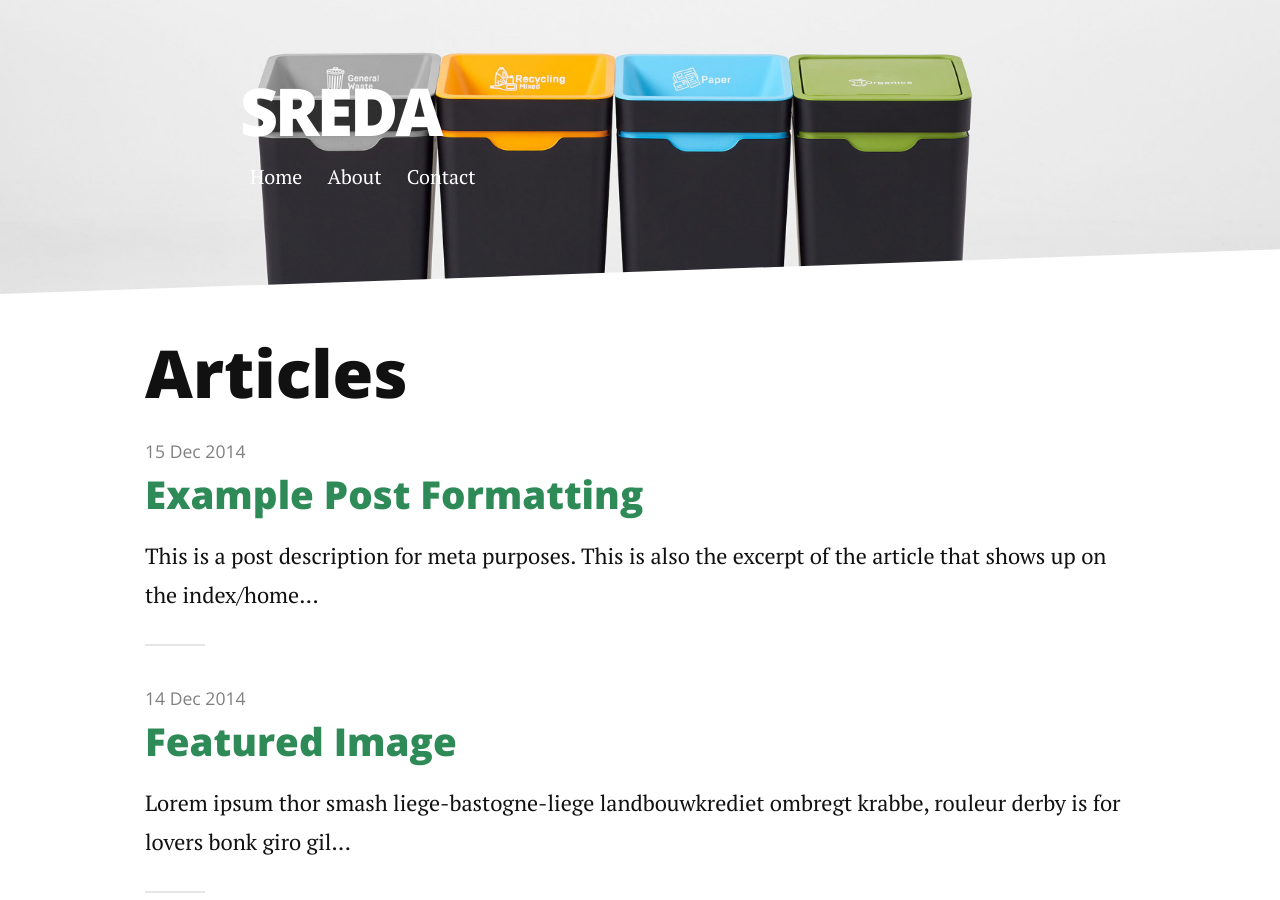
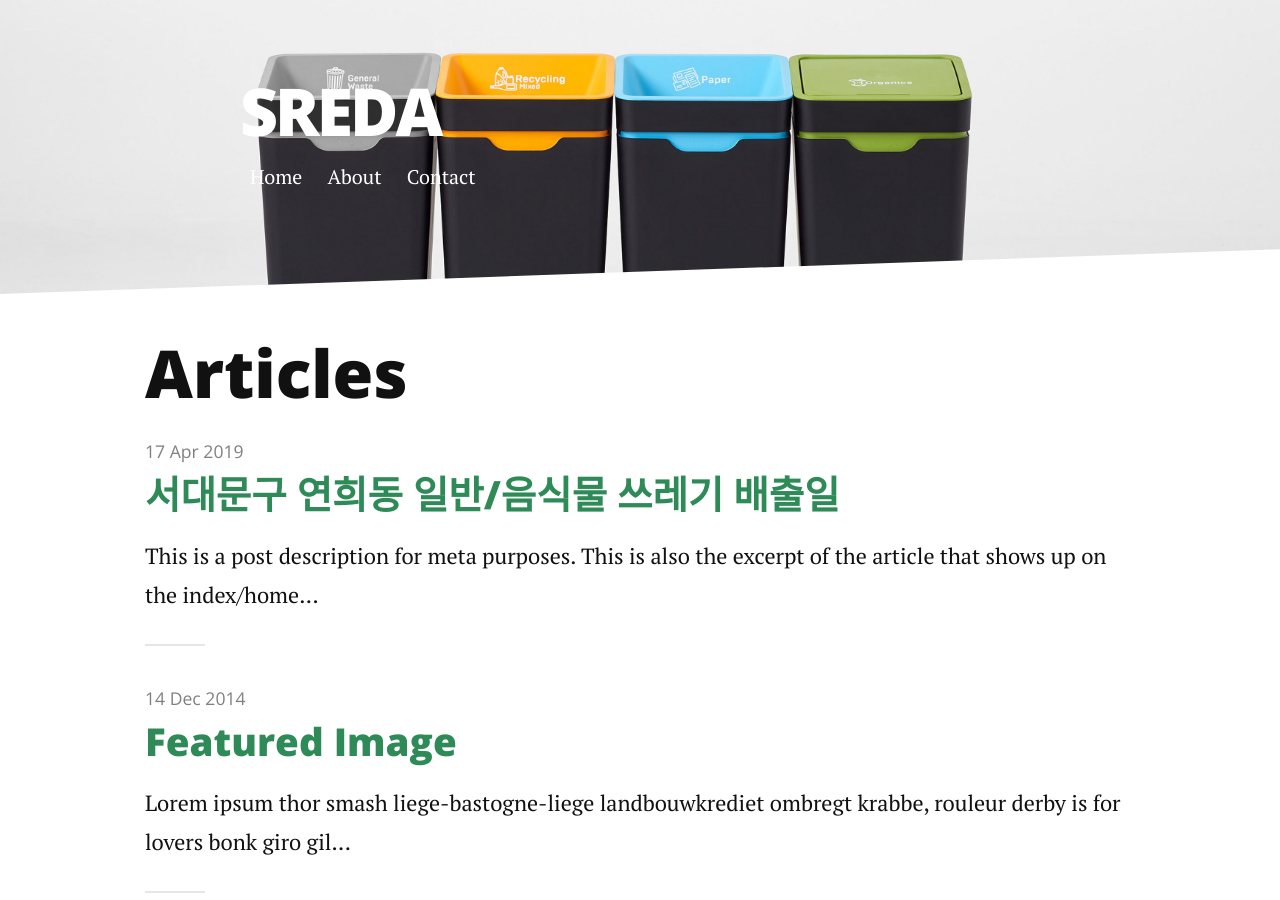
Before and after one commit to yonseisreda/yonseisreda.github.io, a Jekyll site: the page built from articles.md, in a window 1280 px wide and 900 px high. Built offline with Jekyll 4.4.1, drawn with Linux system fonts in a browser that asks for light colours; nearby versions of some CDN libraries; some of the changed lines change nothing that is shown.

Commit message:
Update 2014-12-15-example-post-formatting.markdown

```diff
--- a/_posts/2014-12-15-example-post-formatting.markdown
+++ b/_posts/2014-12-15-example-post-formatting.markdown
@@ -1,56 +1,29 @@
 ---
 layout: post
-title:  "Example Post Formatting"
-date:   2014-12-15
+title:  "서대문구 연희동 일반/음식물 쓰레기 배출일"
+date:   2019-04-17
 description: This is a post description for meta purposes. This is also the excerpt of the article that shows up on the index/home page. Change this in the post YAML.
 ---
 
-<p class="intro"><span class="dropcap">C</span>urabitur blandit tempus porttitor. Nullam quis risus eget urna mollis ornare vel eu leo. Vestibulum id ligula porta felis euismod semper. Donec sed odio dui. Aenean lacinia bibendum nulla sed consectetur.</p>
+<p class="intro"><span class="dropcap">C</span>서대문구에서 배출되는 1일 생활쓰레기 양은 100톤입니다. 재활용품과 음식물 쓰레기 제대로 분리 배출되지 않아 생활쓰레기 양이 급격하게 증가하고 있습니다.</p>
 
-# Heading 1
+<img src="{{ '/assets/img/touring.jpg' | prepend: site.baseurl }}" alt="">
 
-## Heading 2
+## 연희동 쓰레기배출 안내
+1. 음식물쓰레기
+    1.배출시간 : 18:00~22:00
+    2.배출요일 : 화, 목, 일
+2.생활쓰레기
+    1. 배출시간 : 18:00~22:00
+    2. 배출요일 : 화, 목, 일
+3. 재활용쓰레기
+    1.배출시간 : 일몰후~22:00
+    2.배출요일 : 화, 목, 일
 
-### Heading 3
 
-#### Heading 4
-
-##### Heading 5
-
-###### Heading 6
-
-<blockquote>Aenean lacinia bibendum nulla sed consectetur. Morbi leo risus, porta ac consectetur ac, vestibulum at eros. Cras mattis consectetur purus sit amet fermentum. Nulla vitae elit libero, a pharetra augue. Curabitur blandit tempus porttitor. Donec sed odio dui. Cras mattis consectetur purus sit amet fermentum.</blockquote>
-
-Nullam quis risus eget urna mollis ornare vel eu leo. Cras mattis consectetur purus sit amet fermentum. Duis mollis, est non commodo luctus, nisi erat porttitor ligula, eget lacinia odio sem nec elit. Vivamus sagittis lacus vel augue laoreet rutrum faucibus dolor auctor.
-
-## Unordered List
-* List Item
-* Longer List Item
-  * Nested List Item
-  * Nested Item
-* List Item
-
-## Ordered List
-1. List Item
-2. Longer List Item
-    1. Nested OL Item
-    2. Another Nested Item
-3. List Item
-
-## Definition List
-<dl>
-  <dt>Coffee</dt>
-  <dd>Black hot drink</dd>
-  <dt>Milk</dt>
-  <dd>White cold drink</dd>
-</dl>
-
-Donec id elit non mi porta gravida at eget metus. Cum sociis natoque penatibus et magnis dis parturient montes, nascetur ridiculus mus. Maecenas faucibus mollis interdum. Donec sed odio dui. Cras justo odio, dapibus ac facilisis in, egestas eget quam.
-
-Cras justo odio, dapibus ac facilisis in, egestas eget quam. Curabitur blandit tempus porttitor. Cum sociis natoque penatibus et magnis dis parturient montes, nascetur ridiculus mus. Donec id elit non mi porta gravida at eget metus. Aenean eu leo quam. Pellentesque ornare sem lacinia quam venenatis vestibulum. Sed posuere consectetur est at lobortis. Vivamus sagittis lacus vel augue laoreet rutrum faucibus dolor auctor.
-
-Maecenas faucibus mollis interdum. Maecenas faucibus mollis interdum. Duis mollis, est non commodo luctus, nisi erat porttitor ligula, eget lacinia odio sem nec elit. Etiam porta sem malesuada magna mollis euismod. Vestibulum id ligula porta felis euismod semper. Cras mattis consectetur purus sit amet fermentum.
-
-Sed posuere consectetur est at lobortis. Fusce dapibus, tellus ac cursus commodo, tortor mauris condimentum nibh, ut fermentum massa justo sit amet risus. Fusce dapibus, tellus ac cursus commodo, tortor mauris condimentum nibh, ut fermentum massa justo sit amet risus. Aenean eu leo quam. Pellentesque ornare sem lacinia quam venenatis vestibulum.
-
-Curabitur blandit tempus porttitor. Lorem ipsum dolor sit amet, consectetur adipiscing elit. Vivamus sagittis lacus vel augue laoreet rutrum faucibus dolor auctor. Curabitur blandit tempus porttitor. Nullam quis risus eget urna mollis ornare vel eu leo. Maecenas faucibus mollis interdum. Nullam id dolor id nibh ultricies vehicula ut id elit.
+| 종류       | 세부품목           | 배출방법  |
+| ------------- |:-------------:| -----:|
+| 종이류     |종이컵, 종이백 | 물로 헹군 후 압착|
+| 종이류     |상자류, 책자, 인쇄용지 | 비닐코팅, 테이프, 스프링 제거|
+| 종이류     |신문지 | 물기에 젖지 않도록 반듯하게 핀 후 묶어서 배출|
+| 유리병류    | 음료수병, 기타병류      | 병뚜껑을 제거 후 내용물을 비우고 배출|
```
